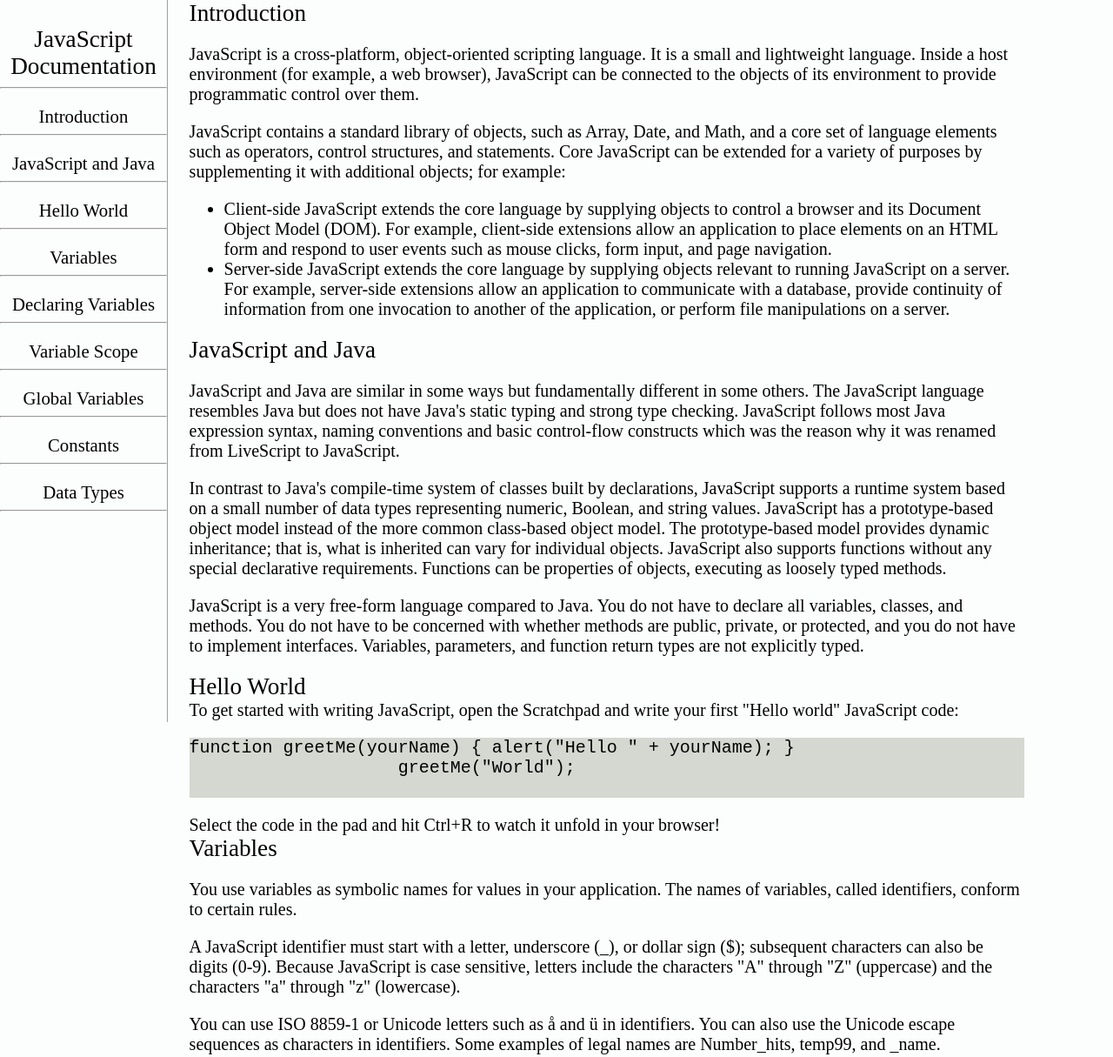
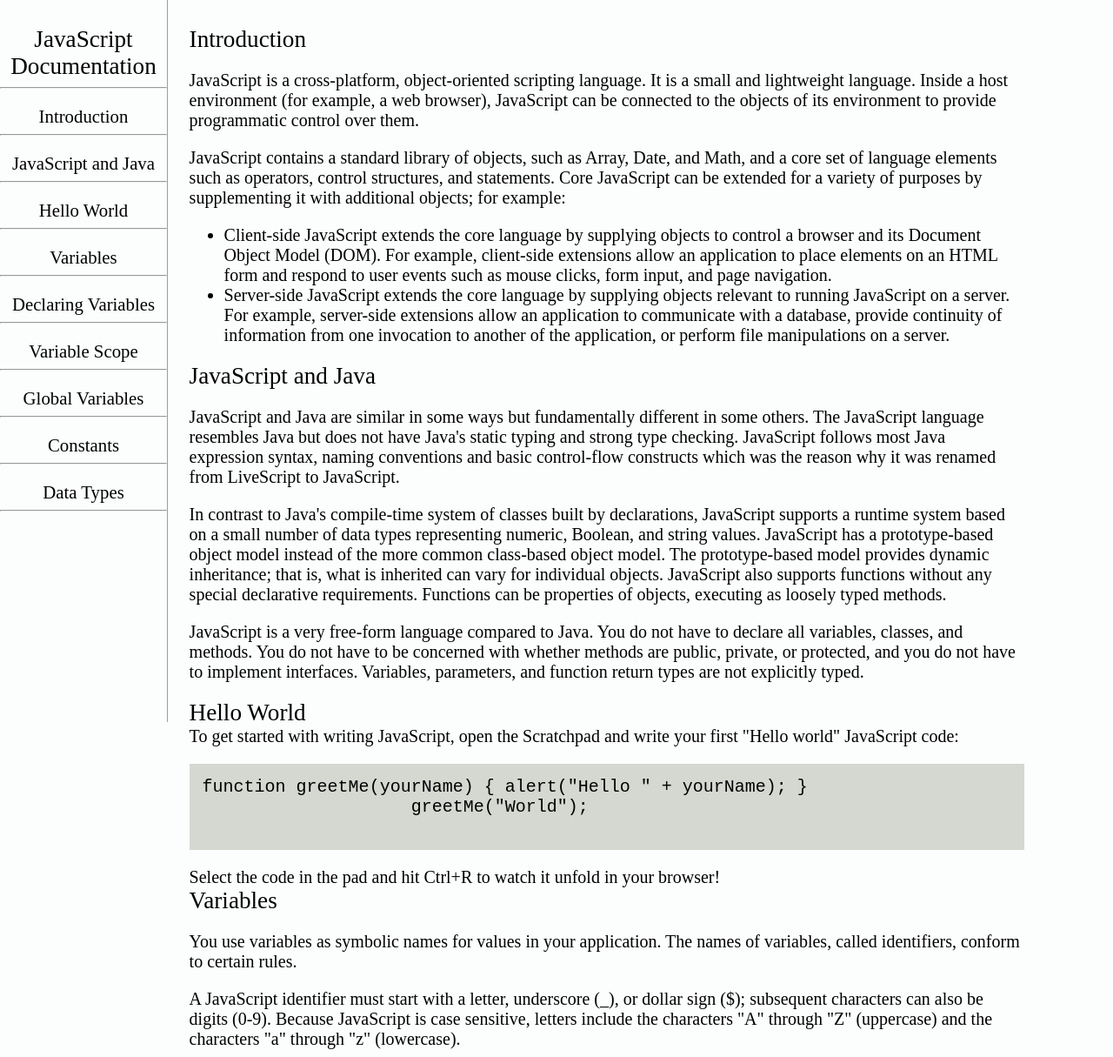
Before and after one commit to prinxard/FreeCodeCamp_Project_Technical_Documentation_Page, a plain HTML site: page index.html in a window 1280 px wide. Shown: the top 1215 px of the page at 87% size. Drawn offline with Linux system fonts and the light colour scheme.

Commit message:
styled code snipets

```diff
--- a/styles.css
+++ b/styles.css
@@ -40,6 +40,7 @@ color: rgb(16, 189, 189);
     margin-left: 17%;
     width: 75%;
     font-size: 20px;
+    padding: 30px 0;
 
 }
 
@@ -50,7 +51,7 @@ color: rgb(16, 189, 189);
 
 #main-doc > section > article > pre{
     background-color: #3423;
-    padding: 15px auto ;
+    padding: 15px 0 15px 15px ;
 }
 
 @media (max-width: 768px) {
```
